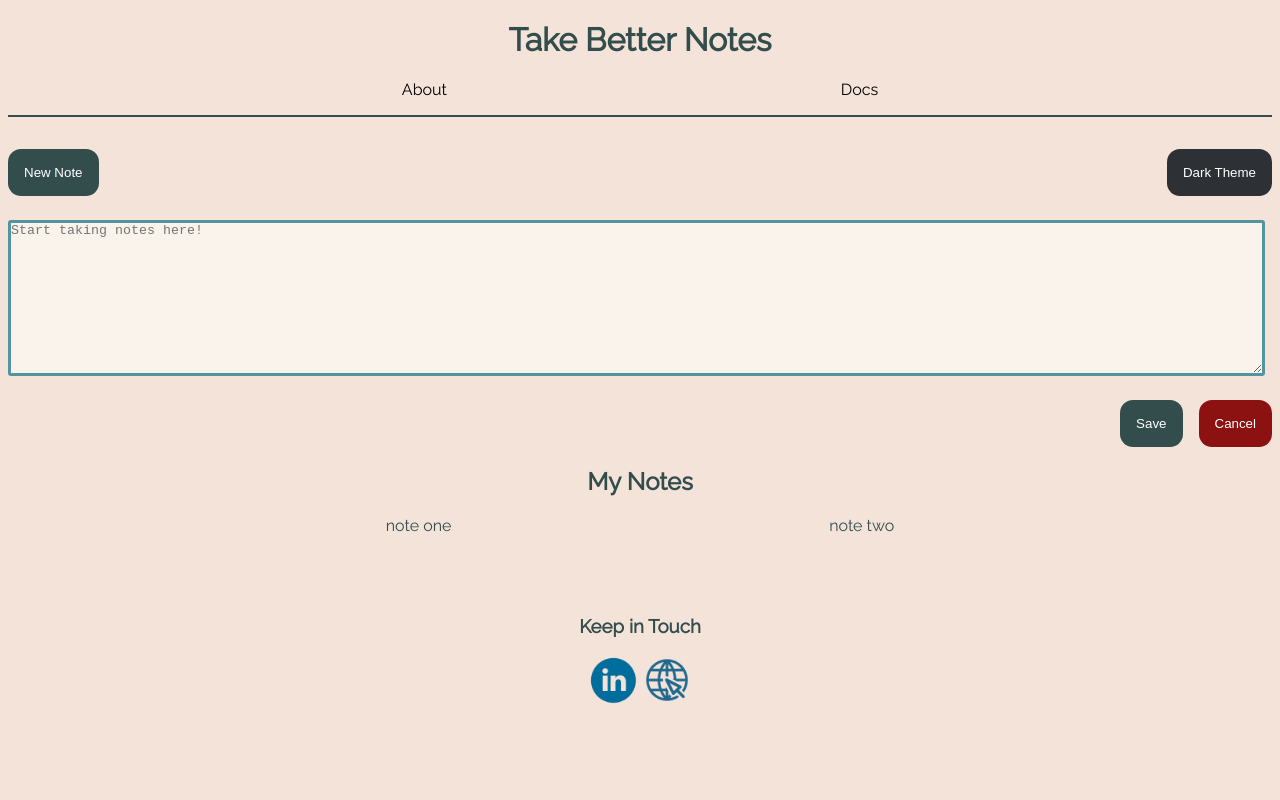
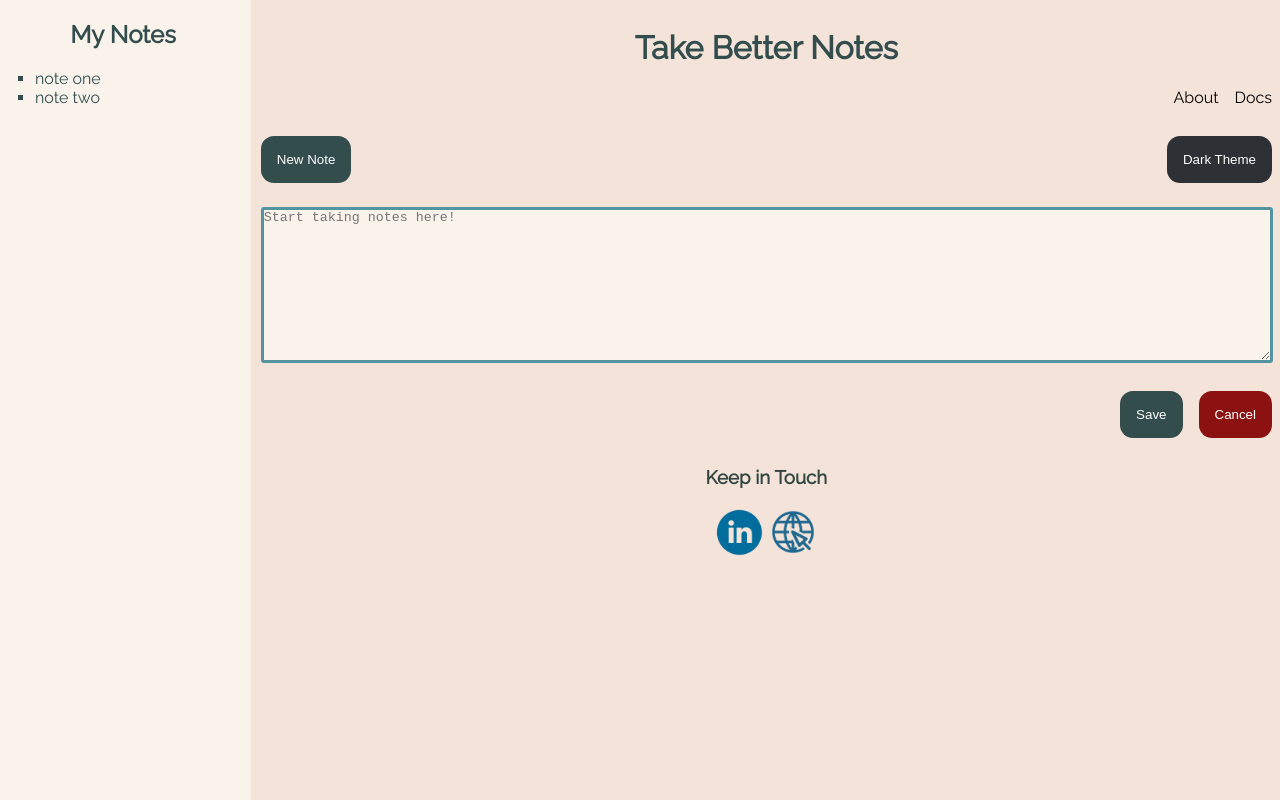
Before and after one commit to a-rede/1620-assignment, a plain HTML site: page index.html in a window 1280 px wide. Drawn offline with Linux system fonts and the light colour scheme.

Commit message:
Complete the design and styling for desktop

```diff
--- a/css/stylesheet.css
+++ b/css/stylesheet.css
@@ -13,7 +13,7 @@ body {
 }
 
 /* Header styling */
-header {
+.header-style {
     border-bottom: 2px solid var(--foreground);
     margin-bottom: 2rem;
 }
@@ -32,12 +32,11 @@ header {
 
 /* Text area styling */
 #note-area {
-    min-width: 99%;
+    width: 99.5%;
     padding: 0;
     background-color: var(--sidebar-background);
     border: 3px solid var(--border-color);
     border-radius: 3px;
-    display: flex;
     margin: 1.5rem 0 1.5rem;
 }
 
@@ -73,17 +72,46 @@ header {
 }
 
 /* My notes styling */
-.my-notes {
+.notes {
     color: var(--foreground);
-    list-style: none;
-    display: flex;
-    padding: 0;
-    justify-content: space-evenly;
-    margin-bottom: 5rem;
-    flex-wrap: wrap;
+    list-style: square;
 }
 
 /* Footer Styling */
 .footer-icon {
     mix-blend-mode: multiply;
 }
+
+@media screen and (min-width: 600px){
+    .grid-container {
+        display: grid;
+        grid-template-columns: 1fr 4fr;
+        grid-template-rows: 17% 1fr 1fr;
+    }
+
+    /* Desktop header style */
+    .header-style {
+        grid-column: 2/3;
+        border: 0;
+    }
+
+    .navbar-default {
+        justify-content: flex-end;
+        gap: 1rem;
+    }
+    /* Desktop main note section / footer style */
+    .note-section, .footer-style {
+        grid-column: 2/3;
+    }
+
+    /* Desktop my notes styling */
+    .my-notes {
+        background-color: var(--sidebar-background);
+        height: 100%;
+        width: 20%;
+        position: fixed;
+        top: 0;
+        left: 0;
+        margin-left: -5px;
+    }
+}
--- a/index.html
+++ b/index.html
@@ -12,9 +12,8 @@
         rel="stylesheet">
     <link rel="stylesheet" href="css/stylesheet.css">
 </head>
-
-<body>
-    <header>
+<body class="grid-container">
+    <header class="header-style">
         <h1 class="heading-style">Take Better Notes</h1>
         <nav>
             <ul class="navbar-default">
@@ -23,31 +22,32 @@
             </ul>
         </nav>
     </header>
-    <section>
+    <section class="note-section">
         <section class="top-btn">
             <button class="btn-color btn-style">New Note</button>
             <button class="dark-btn btn-style">Dark Theme</button>
         </section>
-        <textarea name="note-taking" id="note-area" rows="10" placeholder="Start taking notes here!"></textarea>
+        <textarea name="note-taking" id="note-area" cols="30" rows="10"
+            placeholder="Start taking notes here!"></textarea>
         <section class="bot-btn">
             <button class="btn-color btn-style">Save</button>
             <button class="cancel-btn btn-style">Cancel</button>
         </section>
     </section>
-    <section>
+    <section class="my-notes">
         <h2 class="heading-style">My Notes</h2>
         <nav>
-            <ul class="my-notes">
+            <ul class="notes">
                 <li>note one</li>
                 <li>note two</li>
             </ul>
         </nav>
     </section>
-    <footer class="footer-style">
+    <footer class="footer-style footer-icon">
         <h3>Keep in Touch</h3>
-        <a href="https://ca.linkedin.com/"><img class="footer-icon" src="images/linkedin-icon.png"
+        <a href="https://ca.linkedin.com/"><img src="images/linkedin-icon.png"
                 alt="Linkedin" height="50" width="50"></a>
-        <a href="https://www.google.com/"><img class="footer-icon" src="images/internet-icon.png"
+        <a href="https://www.google.com/"><img src="images/internet-icon.png"
                 alt="Google Search Engine" height="50" width="50"></a>
     </footer>
 </body>
```
